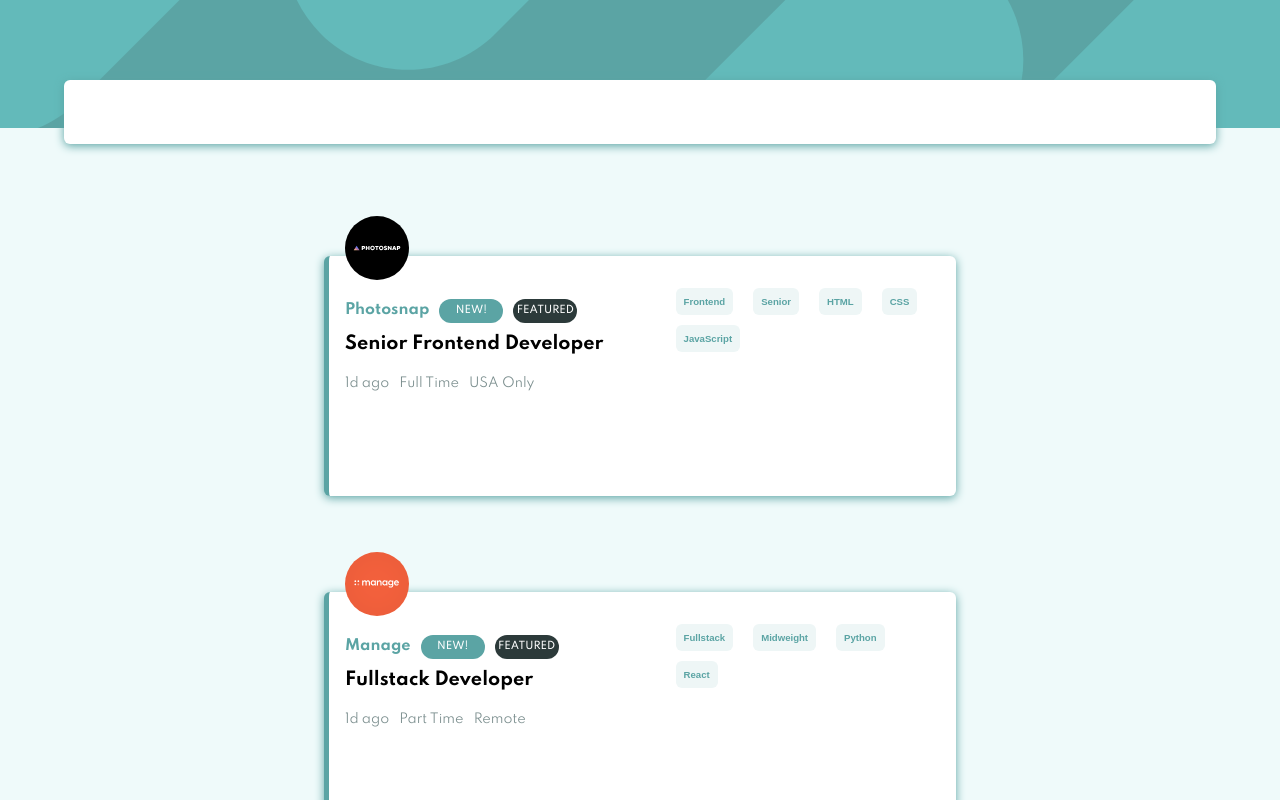
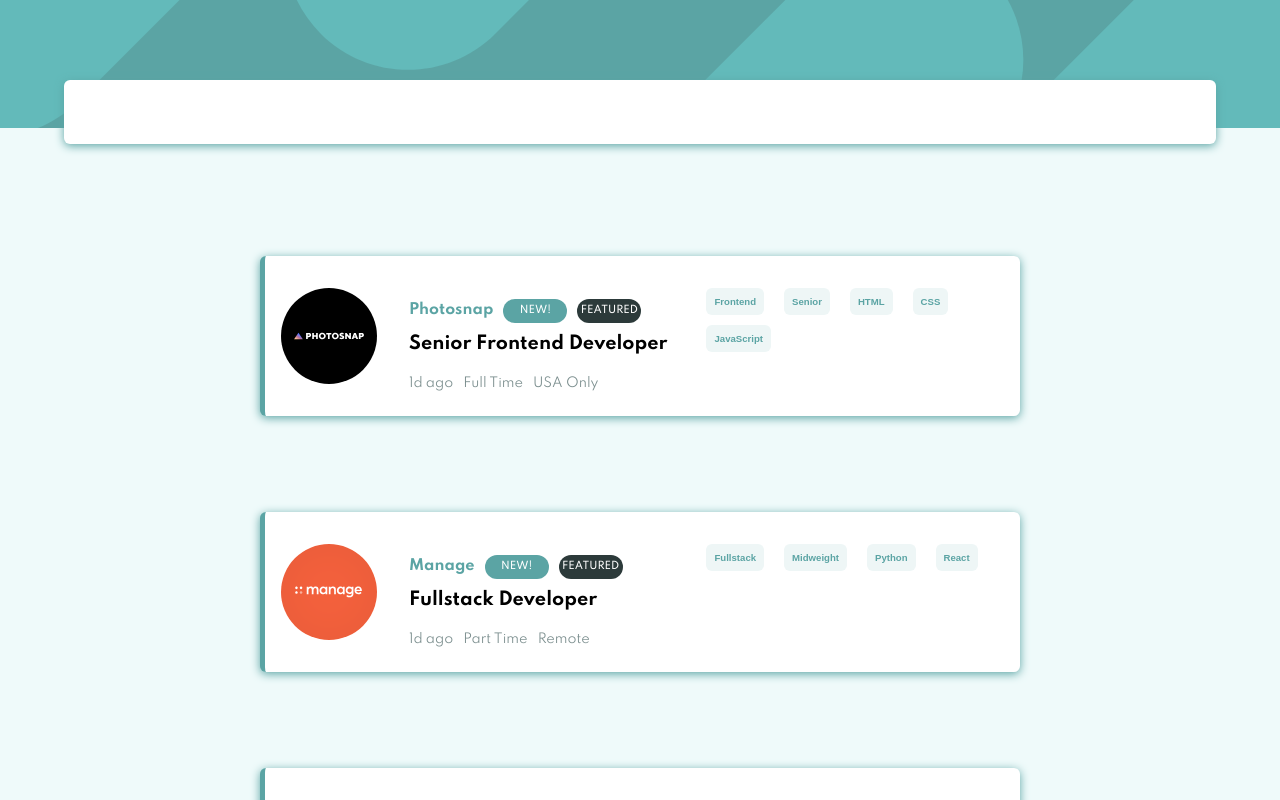
Before and after one commit to AndyBeable/static-job-listing, a Vue app: page / in a window 1280 px wide. Shown: the top 800 px of the page. Built offline with nearby package versions, Linux system fonts and the light colour scheme.

Commit message:
job item styling

```diff
--- a/src/components/JobItem.vue
+++ b/src/components/JobItem.vue
@@ -97,6 +97,11 @@ export default {
 }
 
 @media screen and (min-width: 1200px) {
+  .job-item {
+    height: 10rem;
+  }
+}
+@media screen and (min-width: 1200px) {
   .job-container {
     width: 100%;
   }
@@ -108,14 +113,16 @@ export default {
 }
 
 .logo {
-  position: absolute;
-  top: -2.5rem;
-  left: 1rem;
-  height: 4rem;
+  height: 6rem;
+  margin-right: 2rem;
 }
 
-@media screen and (min-width: 415px) {
+@media screen and (max-width: 1200px) {
   .logo {
+    position: absolute;
+    top: -2.5rem;
+    left: 1rem;
+    height: 4rem;
   }
 }
 
@@ -201,6 +208,12 @@ ul {
   width: 80%;
 }
 
+@media screen and (min-width: 1200px) {
+  .actions {
+    width: 100%;
+  }
+}
+
 button {
   color: #5ba4a4;
   background-color: #eef6f6;
```
